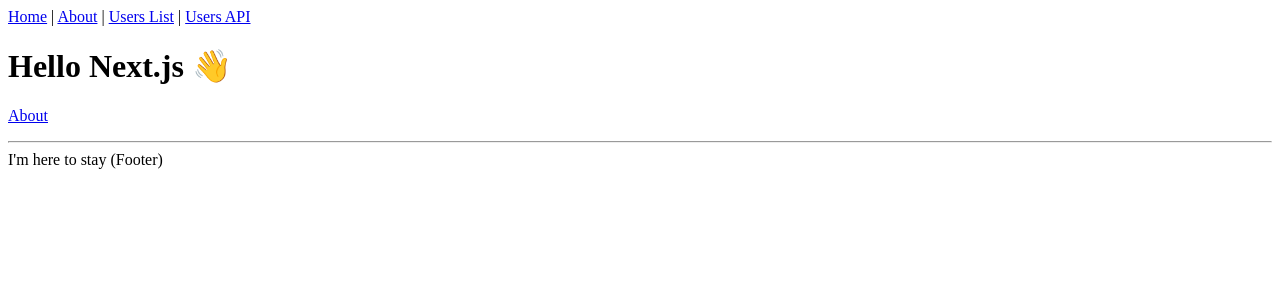
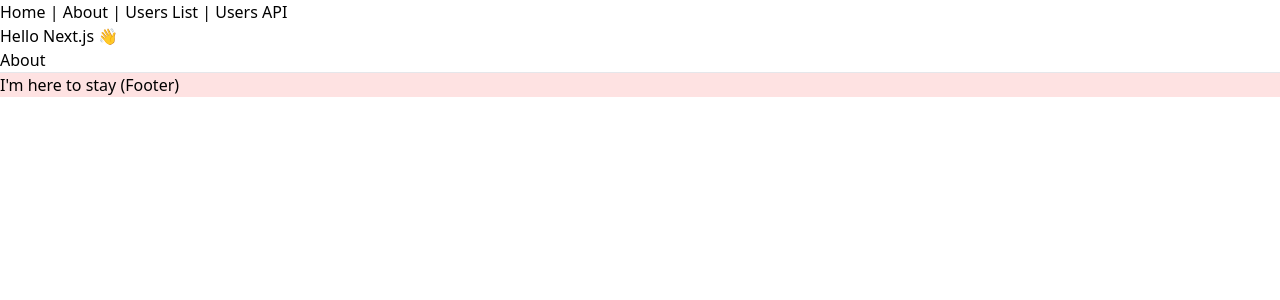
Before and after one commit to BeardedBry/giftable-app, a Next.js app: page / in a window 1280 px wide. Shown: the top 300 px of the page. Built offline with nearby package versions, Linux system fonts and the light colour scheme.

Commit message:
feat  - Tailwind css  - Starting to add supabase

```diff
--- a/components/Layout.tsx
+++ b/components/Layout.tsx
@@ -8,7 +8,7 @@
 }
 
 const Layout = ({ children, title = 'This is the default title' }: Props) => (
-  <div>
+  <div className="w-full h-100">
     <Head>
       <title>{title}</title>
       <meta charSet="utf-8" />
@@ -31,7 +31,7 @@
       </nav>
     </header>
     {children}
-    <footer>
+    <footer className="bg-red-100">
       <hr />
       <span>I'm here to stay (Footer)</span>
     </footer>
--- /dev/null
+++ b/pages/_app.tsx
@@ -0,0 +1,8 @@
+import '../styles/globals.css';
+import 'tailwindcss/tailwind.css';
+
+function MyApp({ Component, pageProps }) {
+  return <Component {...pageProps} />
+}
+
+export default MyApp
--- /dev/null
+++ b/postcss.config.js
@@ -0,0 +1,6 @@
+module.exports = {
+  plugins: {
+    tailwindcss: {},
+    autoprefixer: {},
+  },
+}
--- /dev/null
+++ b/styles/globals.css
@@ -0,0 +1,3 @@
+@tailwind base;
+@tailwind components;
+@tailwind utilities;
--- /dev/null
+++ b/tailwind.config.js
@@ -0,0 +1,14 @@
+/** @type {import('tailwindcss').Config} */
+module.exports = {
+  content: [
+    "./pages/**/*.{js,ts,jsx,tsx}",
+    "./components/**/*.{js,ts,jsx,tsx}",
+  ],
+  purge: ['./pages/**/*.{js,ts,jsx,tsx}', './components/**/*.{js,ts,jsx,tsx}'],
+  theme: {
+    extend: {},
+  },
+  plugins: [
+    require('@tailwindcss/typography')
+  ],
+}
```
Also changed, not shown: package.json (+11 -1 lines), 1 other file (tests, documents, lock files or other folders).
